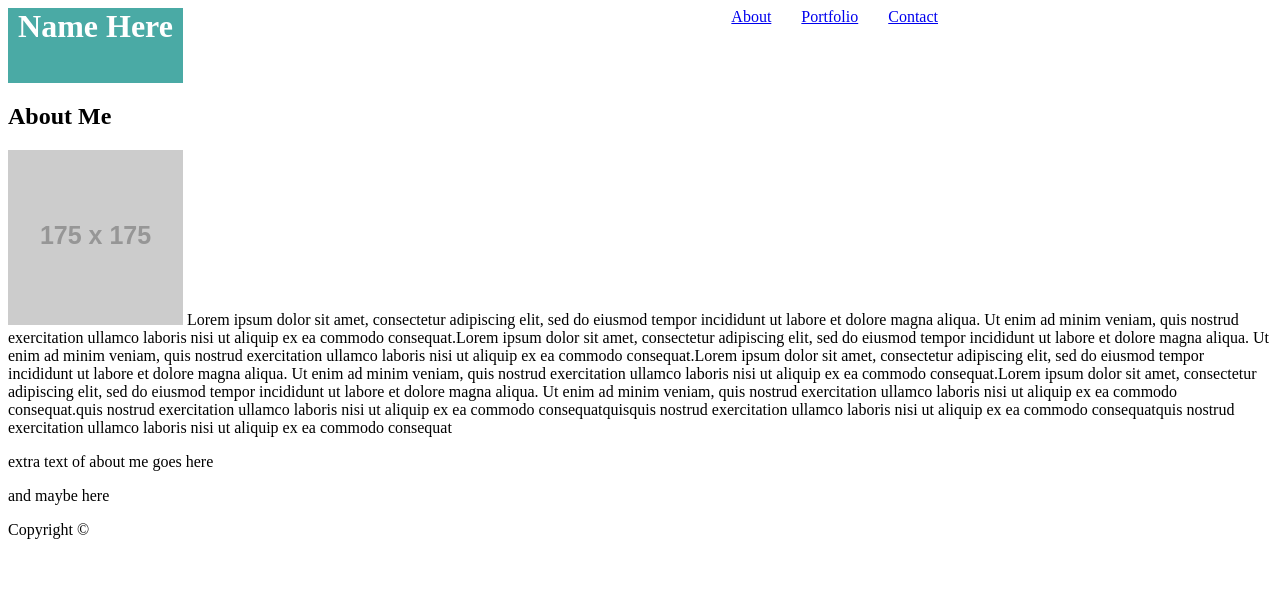
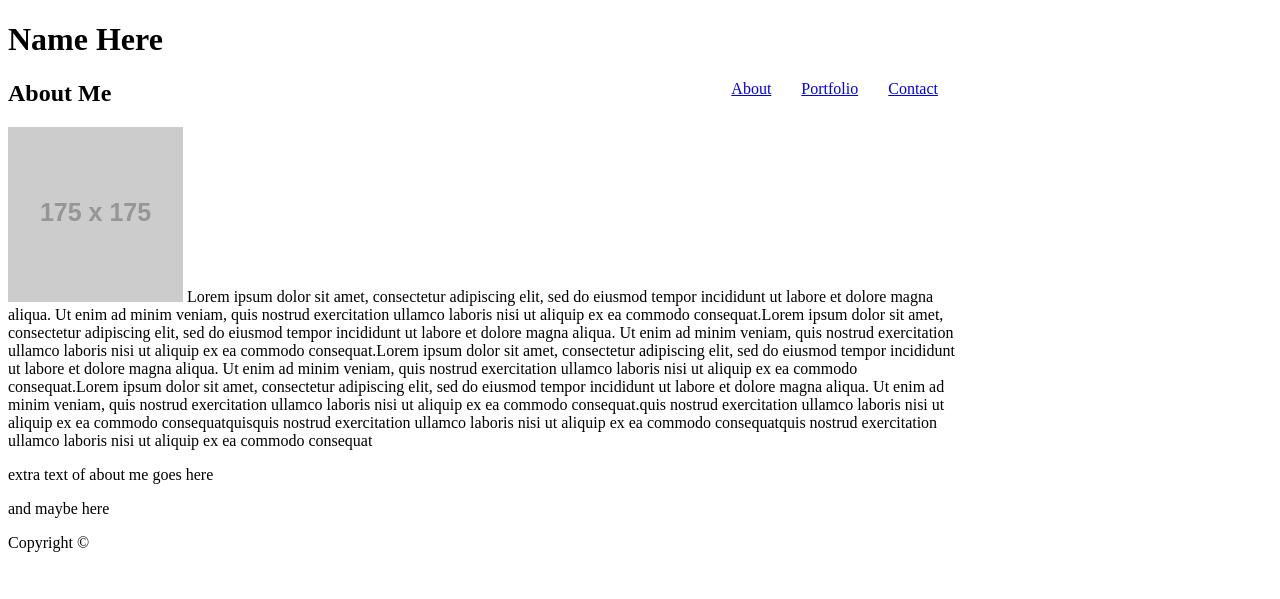
Before and after one commit to longtran1992/Basic-Portfolio, a plain HTML site: page index.html in a window 1280 px wide. Drawn offline with Linux system fonts and the light colour scheme; placeholder pictures from the web are drawn by us.

Commit message:
Move file around

```diff
--- a/style.css
+++ b/assets/css/style.css
@@ -11,12 +11,11 @@ li a {
     text-align: center;
     padding-right: 30px;
 }
-#name {
-    margin: 0;
-    background-color: #4aaaa5;
-    color: #ffffff;
-}
-div {
+body {
     width: 960px;
     height: 75px;
 }
+header {
+    display: block;
+    background: #ffffff;
+}
--- a/index.html
+++ b/index.html
@@ -3,22 +3,25 @@
 <head>
     <title>Document</title>
 
-<link rel="stylesheet" href="style.css">
+<link rel="stylesheet" href="assets/css/style.css">
 </head>
 <body>
-    <div><ul>
-            <h1 id= "name" style="float: left;width: 175px;height: 75px; text-align: center; ">Name Here</h1>
+    <header>
+        <ul>
+            <h1>Name Here</h1>
             <li><a href="#Contact">Contact</a></li>
             <li><a href="#Portfolio">Portfolio</a></li>
             <li><a href="#about">About</a></li>
-    </ul></div>
-    <h2 id="me">About Me</h2>
+        </ul>
+    </header>
+<div>
+        <p><h2 id="me">About Me</h2></p>
     <p id="openning">
     <img id="pic"src="https://dummyimage.com/175x175/000000/fff.jpg" alt="">
         Lorem ipsum dolor sit amet, consectetur adipiscing elit, sed do eiusmod tempor incididunt ut labore et dolore magna aliqua. Ut enim ad minim veniam, quis nostrud exercitation ullamco laboris nisi ut aliquip ex ea commodo consequat.Lorem ipsum dolor sit amet, consectetur adipiscing elit, sed do eiusmod tempor incididunt ut labore et dolore magna aliqua. Ut enim ad minim veniam, quis nostrud exercitation ullamco laboris nisi ut aliquip ex ea commodo consequat.Lorem ipsum dolor sit amet, consectetur adipiscing elit, sed do eiusmod tempor incididunt ut labore et dolore magna aliqua. Ut enim ad minim veniam, quis nostrud exercitation ullamco laboris nisi ut aliquip ex ea commodo consequat.Lorem ipsum dolor sit amet, consectetur adipiscing elit, sed do eiusmod tempor incididunt ut labore et dolore magna aliqua. Ut enim ad minim veniam, quis nostrud exercitation ullamco laboris nisi ut aliquip ex ea commodo consequat.quis nostrud exercitation ullamco laboris nisi ut aliquip ex ea commodo consequatquisquis nostrud exercitation ullamco laboris nisi ut aliquip ex ea commodo consequatquis nostrud exercitation ullamco laboris nisi ut aliquip ex ea commodo consequat
     </p>
     <p id="extra1">extra text of about me goes here</p>
-    <p id="extra2">and maybe here</p>
+    <p id="extra2">and maybe here</p></div>
 <div id="footer">Copyright &copy;</div>
 </body>
 </html>
```
